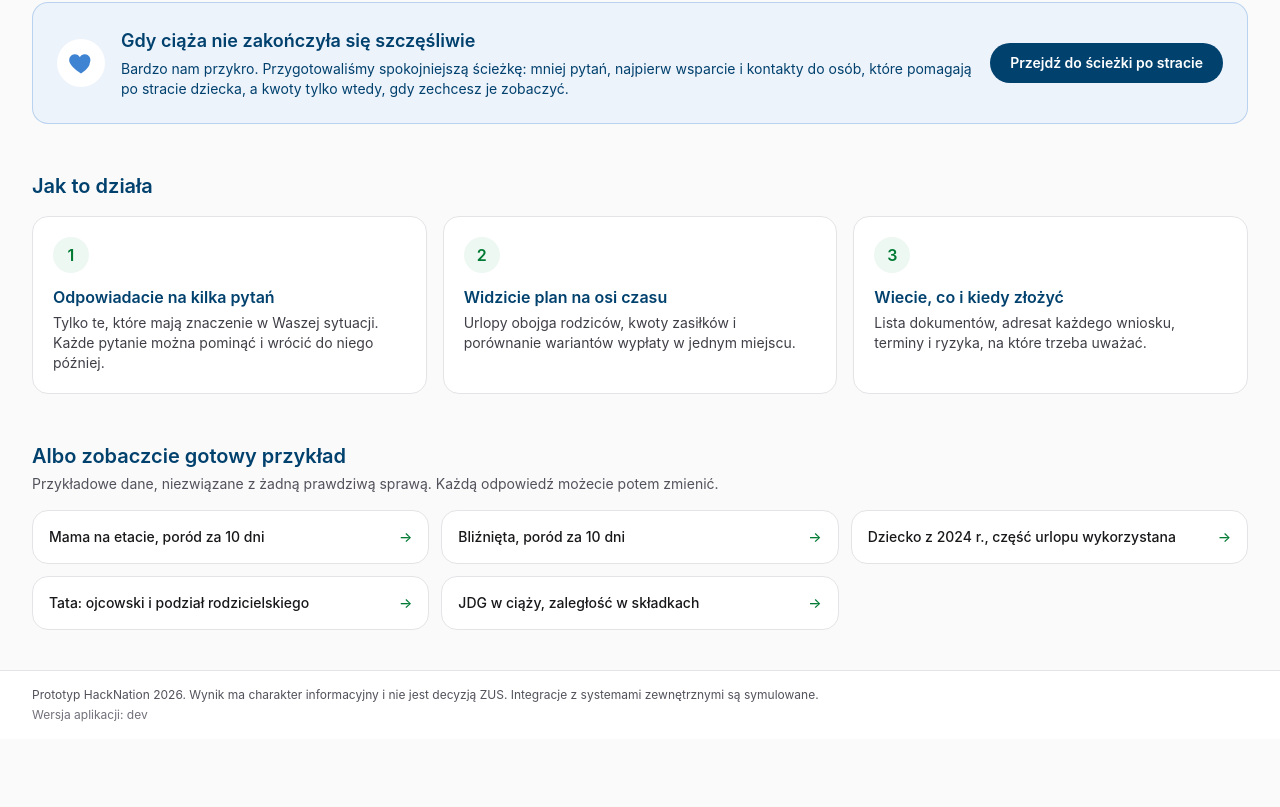
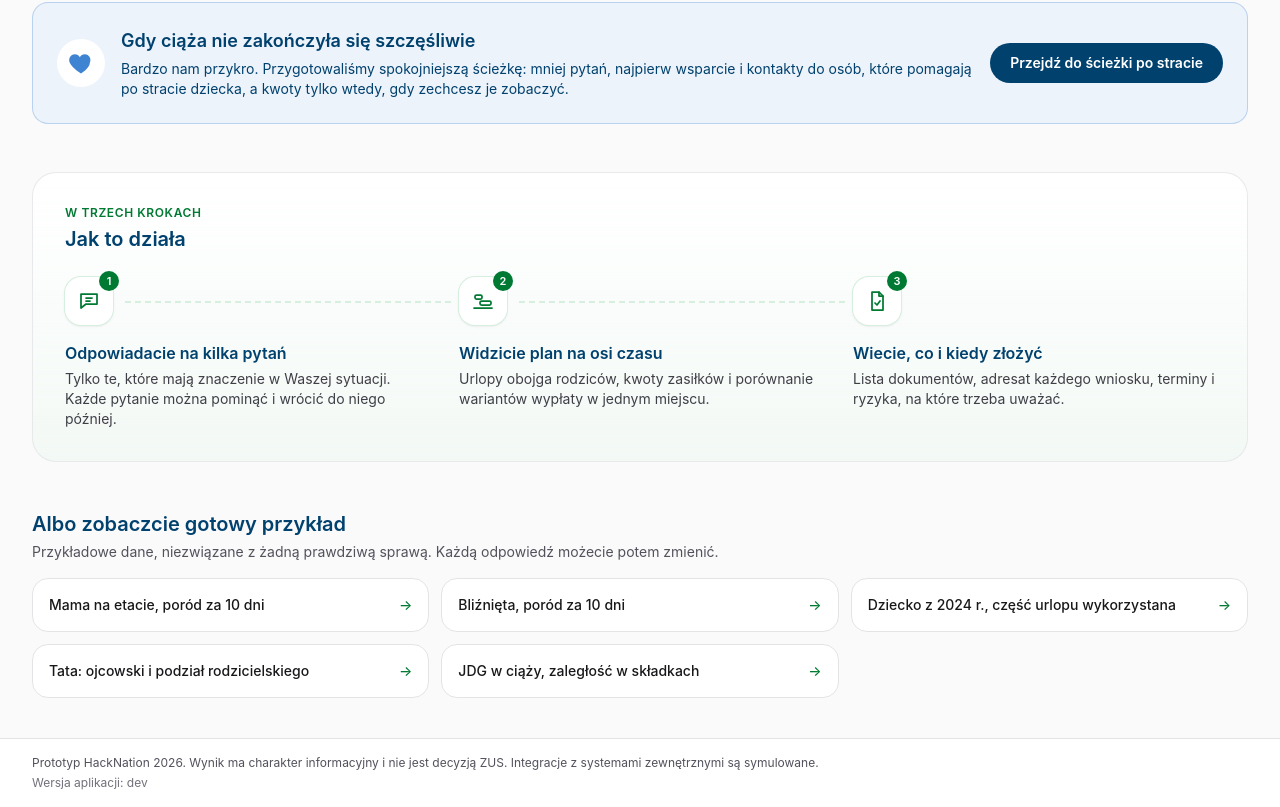
Before and after one commit to adrian-pretkowski/hacknation-2026, a Next.js app in the folder frontend/: page / in a window 1280 px wide. Shown: the part 866-1673 px from the top of the page. Before the commit the page ends 1605 px from the top, so only its background shows below. Built offline with nearby package versions, Linux system fonts and the light colour scheme; no server answers.

Commit message:
feat(FE1-46): stonowany, nowocześniejszy blok „Jak to działa” na stronie głównej
Jeden jasny panel zamiast trzech kart, kroki połączone linią, ikony liniowe z numerem kroku.

```diff
--- a/frontend/src/features/main-flow/wizard/Intro.tsx
+++ b/frontend/src/features/main-flow/wizard/Intro.tsx
@@ -4,11 +4,22 @@
 import type { RefObject } from "react";
 import type { Answers } from "./answers";
 
-const HOW = [
-  { n: "1", title: "Odpowiadacie na kilka pytań", text: "Tylko te, które mają znaczenie w Waszej sytuacji. Każde pytanie można pominąć i wrócić do niego później." },
-  { n: "2", title: "Widzicie plan na osi czasu", text: "Urlopy obojga rodziców, kwoty zasiłków i porównanie wariantów wypłaty w jednym miejscu." },
-  { n: "3", title: "Wiecie, co i kiedy złożyć", text: "Lista dokumentów, adresat każdego wniosku, terminy i ryzyka, na które trzeba uważać." },
+const HOW: { n: string; icon: "ask" | "plan" | "docs"; title: string; text: string }[] = [
+  { n: "1", icon: "ask", title: "Odpowiadacie na kilka pytań", text: "Tylko te, które mają znaczenie w Waszej sytuacji. Każde pytanie można pominąć i wrócić do niego później." },
+  { n: "2", icon: "plan", title: "Widzicie plan na osi czasu", text: "Urlopy obojga rodziców, kwoty zasiłków i porównanie wariantów wypłaty w jednym miejscu." },
+  { n: "3", icon: "docs", title: "Wiecie, co i kiedy złożyć", text: "Lista dokumentów, adresat każdego wniosku, terminy i ryzyka, na które trzeba uważać." },
 ];
+
+/** FE1-46: ikony liniowe kroków „Jak to działa” (ozdobne). */
+function HowIcon({ kind }: { kind: "ask" | "plan" | "docs" }) {
+  return (
+    <svg aria-hidden="true" viewBox="0 0 24 24" className="h-6 w-6" fill="none" stroke="currentColor" strokeWidth="1.75" strokeLinecap="round" strokeLinejoin="round">
+      {kind === "ask" && <><path d="M4 5h16v10H9l-5 4z" /><path d="M9 9h6M9 12h4" /></>}
+      {kind === "plan" && <><path d="M3 19h18" /><rect x="4" y="6" width="7" height="4" rx="1.5" /><rect x="9" y="12" width="11" height="4" rx="1.5" /></>}
+      {kind === "docs" && <><path d="M7 3h7l4 4v14H7z" /><path d="M14 3v4h4" /><path d="m10 14 2 2 3-4" /></>}
+    </svg>
+  );
+}
 
 /** FE1-30: tło sekcji powitalnej - rodzina tuląca maluszka, pozytywka nad łóżeczkiem, delikatne serduszka. Ozdobne (aria-hidden). */
 function HeroBackdrop() {
@@ -178,14 +189,24 @@ export function Intro({ headingRef, onStart, onForms, onPreset, onSensitive, pre
         </section>
       </section>
 
-      <section id="jak-to-dziala" aria-labelledby="how-h" className="scroll-mt-4">
-        <h2 id="how-h" className="text-xl font-semibold text-zus-navy">Jak to działa</h2>
-        <ol className="mt-4 grid gap-4 md:grid-cols-3">
-          {HOW.map((h) => (
-            <li key={h.n} className="rounded-2xl border border-zinc-200 bg-white p-5">
-              <span className="flex h-9 w-9 items-center justify-center rounded-full bg-zus-green-50 text-base font-semibold text-zus-green-dark">{h.n}</span>
-              <h3 className="mt-3 font-semibold text-zus-navy">{h.title}</h3>
-              <p className="mt-1 text-sm text-zinc-700">{h.text}</p>
+      {/* FE1-46: stonowany panel - kroki połączone linią, ikony liniowe; nie konkuruje z wyborem drogi */}
+      <section id="jak-to-dziala" aria-labelledby="how-h" className="scroll-mt-4 rounded-3xl border border-zinc-200/80 bg-linear-to-b from-white to-zus-green-50/60 px-5 py-6 sm:px-8 sm:py-8">
+        <p className="text-xs font-semibold uppercase tracking-wider text-zus-green-dark">W trzech krokach</p>
+        <h2 id="how-h" className="mt-1 text-xl font-semibold text-zus-navy">Jak to działa</h2>
+        <ol className="mt-6 grid gap-6 md:grid-cols-3 md:gap-8">
+          {HOW.map((h, i) => (
+            <li key={h.n} className="relative flex gap-4 md:block">
+              {i < HOW.length - 1 && (
+                <span aria-hidden="true" className="absolute top-14 bottom-[-1.25rem] left-6 border-l-2 border-dashed border-zus-green-100 md:top-6 md:right-[-1.5rem] md:bottom-auto md:left-15 md:border-t-2 md:border-l-0" />
+              )}
+              <span className="relative flex h-12 w-12 shrink-0 items-center justify-center rounded-2xl bg-white text-zus-green-dark shadow-sm ring-1 ring-zus-green-100">
+                <HowIcon kind={h.icon} />
+                <span aria-hidden="true" className="absolute -top-1.5 -right-1.5 flex h-5 w-5 items-center justify-center rounded-full bg-zus-green-dark text-[11px] font-semibold text-white">{h.n}</span>
+              </span>
+              <div className="min-w-0 md:mt-4">
+                <h3 className="font-semibold text-zus-navy"><span className="sr-only">Krok {h.n}: </span>{h.title}</h3>
+                <p className="mt-1 text-sm text-zinc-700">{h.text}</p>
+              </div>
             </li>
           ))}
         </ol>
```
Also changed, not shown: 2 other files (tests, documents, lock files or other folders).
